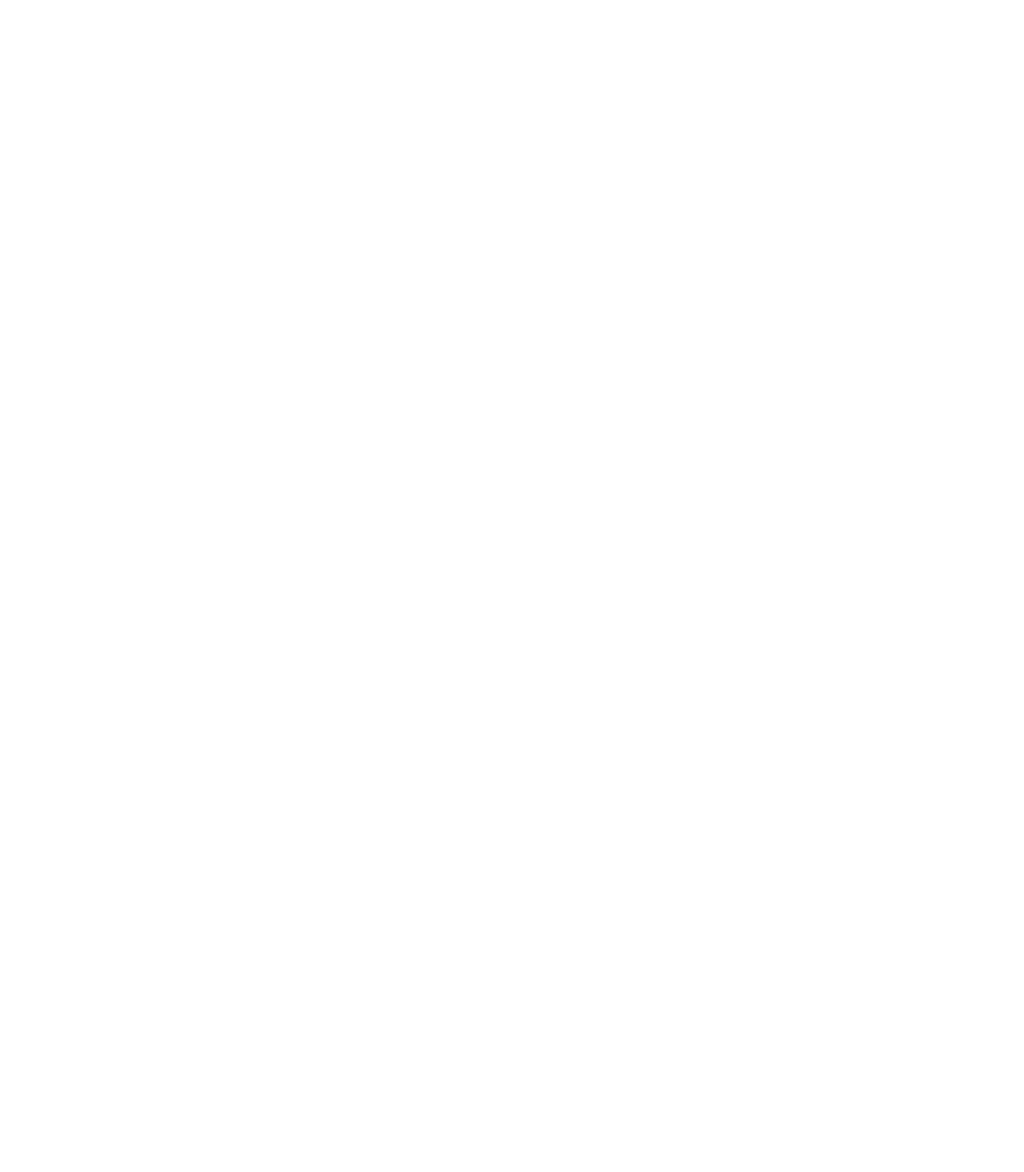
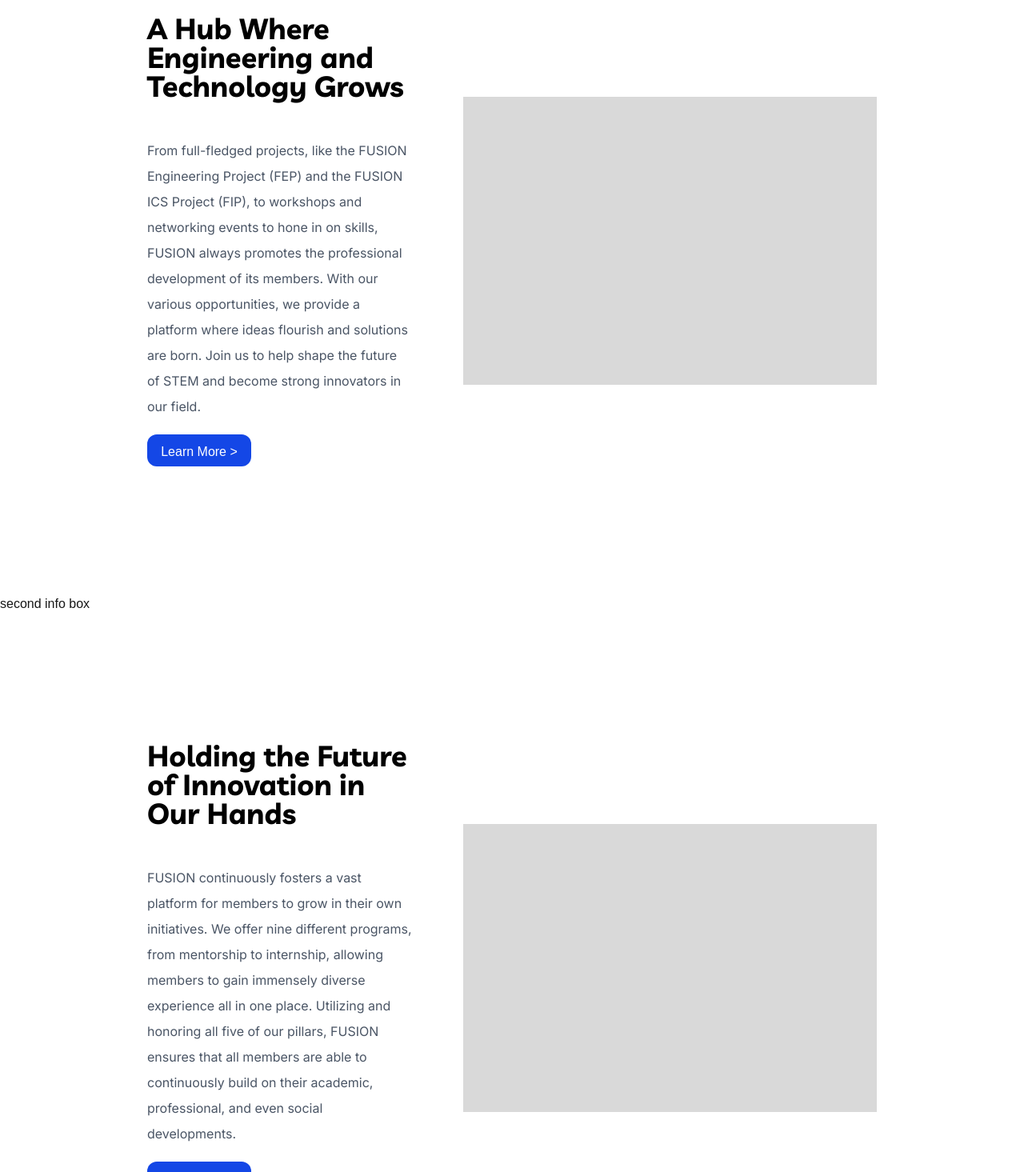
Before and after one commit to dlacuata/FUSITE, a Next.js app: page / in a window 1280 px wide. Shown: the part 820-2285 px from the top of the page at 80% size. Before the commit the page ends 800 px from the top, so only its background shows below. Built offline with nearby package versions, Linux system fonts and the light colour scheme.

Commit message:
two info boxes done with responsiveness

```diff
--- a/package.json
+++ b/package.json
@@ -9,11 +9,7 @@
     "lint": "next lint"
   },
   "dependencies": {
-    "@chakra-ui/react": "^2.10.9",
-    "@emotion/react": "^11.14.0",
-    "@emotion/styled": "^11.14.1",
     "chnpm": "^1.1.4",
-    "framer-motion": "^12.23.12",
     "i": "^0.3.7",
     "next": "15.3.5",
     "react": "^19.0.0",
--- a/src/app/page.js
+++ b/src/app/page.js
@@ -4,13 +4,13 @@
   return (
     <div>
       <div
-        className="w-full max-w-[1440px] mx-auto
+        className="w-full mx-auto
                   min-h-[737px] md:min-h-[514px] lg:min-h-[602px]
                   pt-[64px] md:pt-[100px] lg:pt-[160px]
                   pr-[20px] md:pr-[32px] lg:pr-[354px]
                   pb-[64px] md:pb-[100px] lg:pb-[160px]
                   pl-[20px] md:pl-[32px] lg:pl-[354px]
-                bg-white flex justify-center"
+                bg-white flex justify-center gap-[10px]"
       >
         <div
           className="flex flex-col
@@ -38,11 +38,68 @@
         </div>
       </div>
 
-      <div>first info box</div>
+      <div className="w-full min-h-[820px] pt-[64px] px-[20px] pb-[64px] bg-white flex gap-[40px] flex-col-reverse items-center justify-center
+      md:min-h-[643px] md:pt-[100px] md:pr-[32px] md:pl-[32px] md:pb-[100px] md:flex-row
+      lg:min-h-[635px] lg:pt-[160px] lg:pr-[138px] lg:pl-[138px] lg:pb-[160px] lg:gap-[60px] lg:flex-row">
+
+        <div className="flex flex-col text-left gap-[19px] w-full max-w-[335px] md:w-[332px] lg:w-[587px]">
+          <h1 className="text-black font-livvic font-bold text-4xl leading-none tracking-normal
+          w-full max-w-[335px]
+          h-[135px]">
+            A Hub Where Engineering and Technology Grows
+          </h1>
+
+          <p className="text-gray-600 font-inter font-normal text-base leading-8
+          w-full max-w-[335px] h-fit max-h-[]
+          md:w-[332px] md:h[352px]
+          lg:w-[587] lg:h[192px]">
+            From full-fledged projects, like the FUSION Engineering Project (FEP) and the FUSION ICS Project (FIP), to workshops and networking events to hone in on skills, FUSION always promotes the professional development of its members. With our various opportunities, we provide a platform where ideas flourish and solutions are born. Join us to help shape the future of STEM and become strong innovators in our field.
+          </p>
+          <button className=" w-[130px] h-[40px] self-center md:self-start font-medium bg-[#1447E6] pt-2.5 pr-4 pb-2.5 pl-4 gap-1.5 rounded-xl text-center text-white">Learn More &gt; </button>
+        </div>
+        <div className="bg-[#D9D9D9] flex-shrink-0 w-full max-w-[335pc] h-[209px] md:w-[332px] md:h-[565px] xl:w-[517px] xl:h-[360px]"></div>{/* placeholder for a picture */}
+      </div>
 
       <div>second info box</div>
 
-      <div> third info box</div>
+
+
+
+
+
+
+
+
+
+
+
+
+
+
+
+       <div className="w-full min-h-[820px] pt-[64px] px-[20px] pb-[64px] bg-white flex gap-[40px] flex-col-reverse items-center justify-center
+      md:min-h-[643px] md:pt-[100px] md:pr-[32px] md:pl-[32px] md:pb-[100px] md:flex-row
+      lg:min-h-[635px] lg:pt-[160px] lg:pr-[138px] lg:pl-[138px] lg:pb-[160px] lg:gap-[60px] lg:flex-row">
+
+        <div className="flex flex-col text-left gap-[19px] w-full max-w-[335px] md:w-[332px] lg:w-[587px]">
+          <h1 className="text-black font-livvic font-bold text-4xl leading-none tracking-normal
+          w-full max-w-[335px]
+          h-[135px]">
+            Holding the Future of Innovation in Our Hands
+          </h1>
+
+          <p className="text-gray-600 font-inter font-normal text-base leading-8
+          w-full max-w-[335px] h-fit max-h-[]
+          md:w-[332px] md:h[352px]
+          lg:w-[587] lg:h[192px]">
+            FUSION continuously fosters a vast platform for members to grow in their own initiatives. We offer nine different programs, from mentorship to internship, allowing members to gain immensely diverse experience all in one place. Utilizing and honoring all five of our pillars, FUSION ensures that all members are able to continuously build on their academic, professional, and even social developments.
+          </p>
+          <button className=" w-[130px] h-[40px] self-center md:self-start font-medium bg-[#1447E6] pt-2.5 pr-4 pb-2.5 pl-4 gap-1.5 rounded-xl text-center text-white">Learn More &gt; </button>
+        </div>
+        <div className="bg-[#D9D9D9] flex-shrink-0 w-full max-w-[335pc] h-[209px] md:w-[332px] md:h-[565px] xl:w-[517px] xl:h-[360px]"></div>{/* placeholder for a picture */}
+      </div>
+
+
     </div>
   );
 }
```
Also changed, not shown: 1 other file (tests, documents, lock files or other folders).
